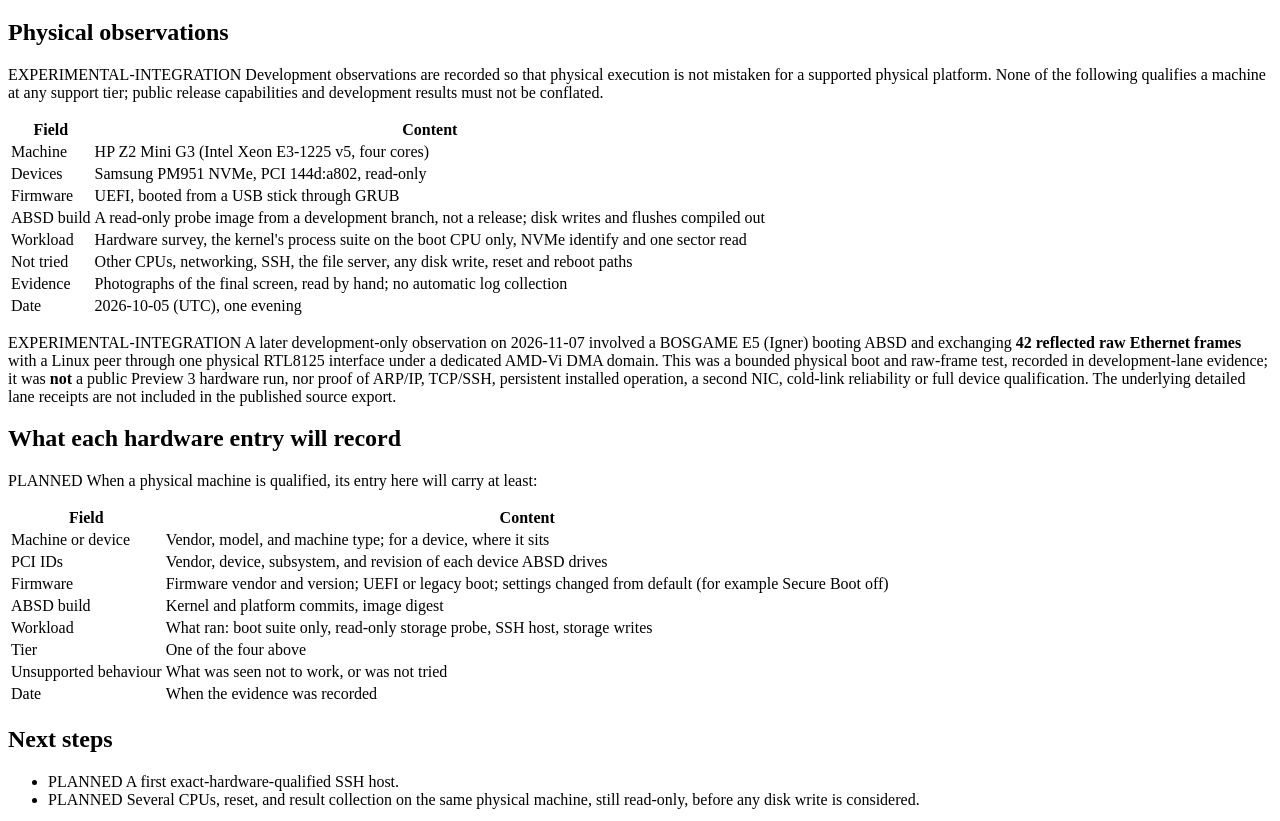
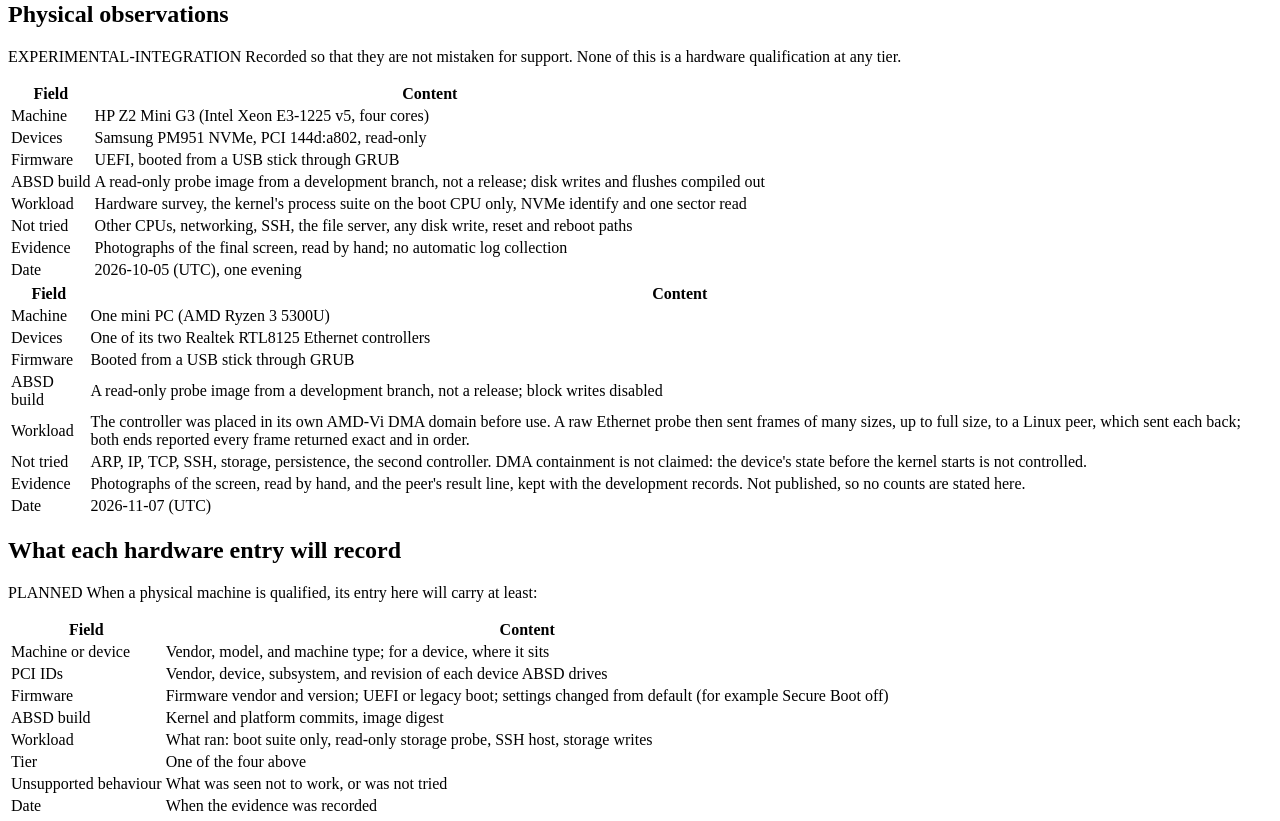
Before and after one commit to unpingable/absd.dev, a plain HTML site: page src/pages/hardware/index.html in a window 1280 px wide. Shown: the part 1315-2136 px from the top of the page. Drawn offline with Linux system fonts and the light colour scheme.

Commit message:
Rework scope and direction copy against the claims vocabulary
Replaces the draft wording from PR #6. The second physical observation states the shape of the 2026-11-07 result without counts, because its record is not public. The home page no longer names only Developer Previews 1 and 2.

```diff
--- a/src/pages/hardware/index.html
+++ b/src/pages/hardware/index.html
@@ -3,7 +3,7 @@
 <h1>Hardware</h1>
 
 <p><strong>Physical hardware qualification: not yet established.</strong> <span class="label l-planned">PLANNED</span></p>
-<p>No physical machine, device, or hardware family is supported by the published previews. Their supported execution environments are QEMU configurations. Separately, development builds have booted on actual x86-64 machines and exercised selected devices; these are <a href="#observations">experimental observations</a>, not qualification, an installed-host claim or support for physical hardware. This page distinguishes those records from the emulated configurations that were qualified.</p>
+<p>No physical machine, device, or hardware family is supported. ABSD is qualified only under QEMU; development builds have been observed booting on two physical machines, recorded <a href="#observations">below</a> as observations, not support. This page defines how hardware support will be stated, and lists exactly which emulated configurations are qualified.</p>
 
 <h2 id="tiers">Evidence tiers</h2>
 <p>Each hardware statement names one tier. A higher tier is never inferred from a lower one.</p>
@@ -62,7 +62,7 @@
 </table>
 
 <h2 id="observations">Physical observations</h2>
-<p><span class="label l-exp">EXPERIMENTAL-INTEGRATION</span> Development observations are recorded so that physical execution is not mistaken for a supported physical platform. None of the following qualifies a machine at any support tier; public release capabilities and development results must not be conflated.</p>
+<p><span class="label l-exp">EXPERIMENTAL-INTEGRATION</span> Recorded so that they are not mistaken for support. None of this is a hardware qualification at any tier.</p>
 <table>
 <thead><tr><th scope="col">Field</th><th scope="col">Content</th></tr></thead>
 <tbody>
@@ -76,8 +76,19 @@
 <tr><td>Date</td><td>2026-10-05 (UTC), one evening</td></tr>
 </tbody>
 </table>
-
-<p><span class="label l-exp">EXPERIMENTAL-INTEGRATION</span> A later development-only observation on 2026-11-07 involved a BOSGAME E5 (Igner) booting ABSD and exchanging <strong>42 reflected raw Ethernet frames</strong> with a Linux peer through one physical RTL8125 interface under a dedicated AMD-Vi DMA domain. This was a bounded physical boot and raw-frame test, recorded in development-lane evidence; it was <strong>not</strong> a public Preview 3 hardware run, nor proof of ARP/IP, TCP/SSH, persistent installed operation, a second NIC, cold-link reliability or full device qualification. The underlying detailed lane receipts are not included in the published source export.</p>
+<table>
+<thead><tr><th scope="col">Field</th><th scope="col">Content</th></tr></thead>
+<tbody>
+<tr><td>Machine</td><td>One mini PC (AMD Ryzen 3 5300U)</td></tr>
+<tr><td>Devices</td><td>One of its two Realtek RTL8125 Ethernet controllers</td></tr>
+<tr><td>Firmware</td><td>Booted from a USB stick through GRUB</td></tr>
+<tr><td>ABSD build</td><td>A read-only probe image from a development branch, not a release; block writes disabled</td></tr>
+<tr><td>Workload</td><td>The controller was placed in its own AMD-Vi DMA domain before use. A raw Ethernet probe then sent frames of many sizes, up to full size, to a Linux peer, which sent each back; both ends reported every frame returned exact and in order.</td></tr>
+<tr><td>Not tried</td><td>ARP, IP, TCP, SSH, storage, persistence, the second controller. DMA containment is not claimed: the device's state before the kernel starts is not controlled.</td></tr>
+<tr><td>Evidence</td><td>Photographs of the screen, read by hand, and the peer's result line, kept with the development records. Not published, so no counts are stated here.</td></tr>
+<tr><td>Date</td><td>2026-11-07 (UTC)</td></tr>
+</tbody>
+</table>
 
 <h2 id="entries">What each hardware entry will record</h2>
 <p><span class="label l-planned">PLANNED</span> When a physical machine is qualified, its entry here will carry at least:</p>
```
Also changed, not shown: src/pages/about/index.html (+5 -5 lines), src/pages/index.html (+4 -4 lines), 1 other file.
